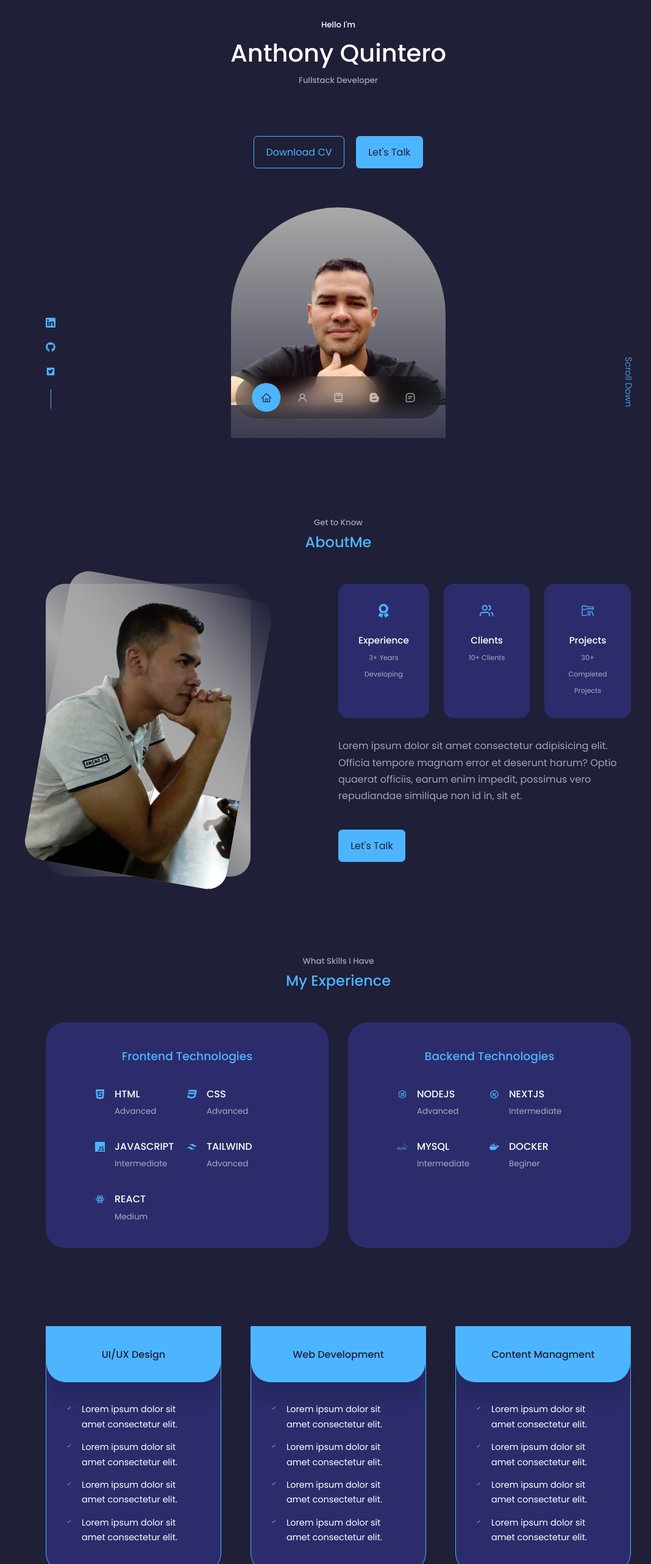
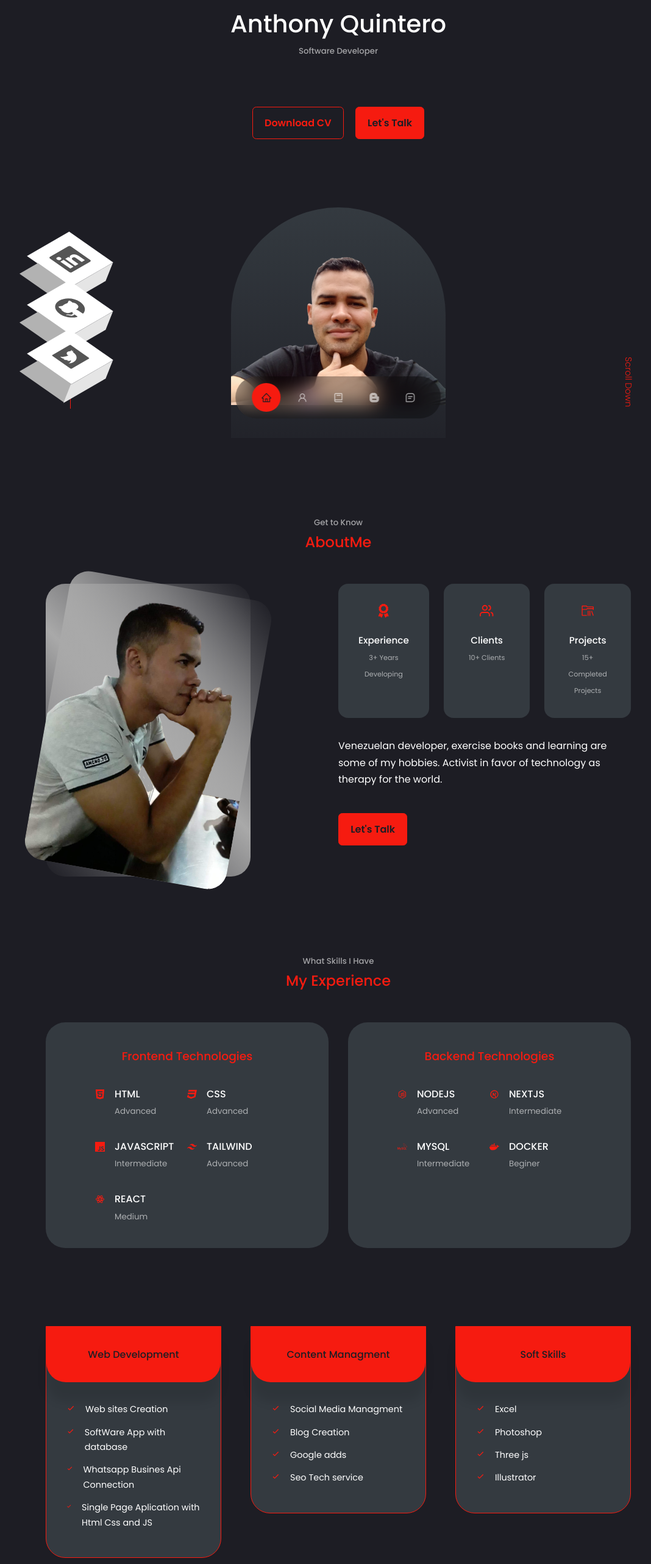
Before and after one commit to tonnyquintero/Tonnys-Portfolio, a React (Create React App) app: page / in a window 1280 px wide. Shown: the part 82-2646 px from the top of the page at 61% size, without its empty margins (85-1153 px from the left). Built offline with nearby package versions, Linux system fonts and the light colour scheme.

Commit message:
falta cv e idioma español

```diff
--- a/src/components/about/About.jsx
+++ b/src/components/about/About.jsx
@@ -32,11 +32,11 @@ const About = () => {
           <article className="about_card">
             <VscFolderLibrary className='about_icon'/>
             <h5>Projects</h5>
-            <small>30+ Completed Projects</small>
+            <small>15+ Completed Projects</small>
           </article>
         </div>
         <p>
-            Lorem ipsum dolor sit amet consectetur adipisicing elit. Officia tempore magnam error et deserunt harum? Optio quaerat officiis, earum enim impedit, possimus vero repudiandae similique non id in, sit et.
+        Venezuelan developer, exercise books and learning are some of my hobbies. Activist in favor of technology as therapy for the world.
         </p>
         <a href='#contact' className='btn btn-primary'>Let's Talk</a>
       </div>
--- a/src/components/about/about.css
+++ b/src/components/about/about.css
@@ -74,7 +74,7 @@
 
 .about_content p {
     margin: 2rem 0 2.6rem;
-    color: var(--color-light);
+    color: var(--color-white);
 }
 
 @media screen and (max-width: 1024px) {
--- a/src/components/contact/contact.css
+++ b/src/components/contact/contact.css
@@ -34,6 +34,7 @@
     margin-top: 0.7rem;
     display: inline-block;
     font-size: 0.8rem;
+    font-weight: bold;
 }
 
 form {
--- a/src/components/footer/Footer.jsx
+++ b/src/components/footer/Footer.jsx
@@ -20,9 +20,9 @@ const Footer = () => {
       </ul>
 
       <div className="footer_socials">
-        <a href='https://facebook.com'><FaGithub /></a>
-        <a href='https://instagram.com'><FiInstagram /></a>
-        <a href='https://twitter.com'><IoLogoTwitter /></a>
+        <a href='https://github.com/tonnyquintero'><FaGithub /></a>
+        <a href='https://www.instagram.com/tonnyy187/'><FiInstagram /></a>
+        <a href='https://twitter.com/tonny_187'><IoLogoTwitter /></a>
       </div>
 
       <div className="footer_copyright">
--- a/src/components/header/CTA.jsx
+++ b/src/components/header/CTA.jsx
@@ -1,10 +1,9 @@
 import React from 'react';
-import CV from '../../assets/fakeCv.pdf';
 
 const CTA = () => {
   return (
     <div className='cta'>
-        <a href={CV} download className='btn'>Download CV</a>
+        <a href='#contact' download className='btn'>Download CV</a>
         <a href='#contact' className='btn btn-primary'>Let's Talk</a>
     </div>
   )
--- a/src/components/header/Header.jsx
+++ b/src/components/header/Header.jsx
@@ -10,7 +10,7 @@ const Header = () => {
       <div className='container header_container'>
         <h5>Hello I'm</h5>
         <h1>Anthony Quintero</h1>
-        <h5 className='text-light'>Fullstack Developer</h5>
+        <h5 className='text-light'>Software Developer</h5>
         <CTA />
         <HeaderSocials />
 
--- a/src/components/header/HeaderSocials.jsx
+++ b/src/components/header/HeaderSocials.jsx
@@ -6,9 +6,11 @@ import {AiFillTwitterSquare} from 'react-icons/ai';
 const HeaderSocials = () => {
   return (
     <div className='header_socials'>
-        <a href='https://linkedin.com' target='blank'><BsLinkedin /></a>
-        <a href='https://github.com' target='blank'><FaGithub /></a>
-        <a href='https://twitter.com' target='blank'><AiFillTwitterSquare /></a>
+        <ul className='social_icons'>
+          <li><a className='fa' href='https://www.linkedin.com/in/anthony-quintero-216767182/' target='blank'><BsLinkedin size={40} /></a></li>
+          <li><a className='fa' href='https://github.com/tonnyquintero' target='blank'><FaGithub size={40} /></a></li>
+          <li><a className='fa' href='https://twitter.com/tonny_187' target='blank'><AiFillTwitterSquare size={45} /></a></li>
+        </ul>
     </div>
   )
 }
--- a/src/components/header/header.css
+++ b/src/components/header/header.css
@@ -1,6 +1,6 @@
 header {
     height: 100vh;
-    padding-top: 7rem;
+    padding-top: 4rem;
     overflow: hidden;
 }
 
@@ -34,13 +34,98 @@ header {
     background: var(--color-primary);
 }
 
+.social_icons li a {
+    position: relative;
+    display: block;
+    width: 80px;
+    height: 80px;
+    color: #555;
+    background: #fff;
+    display: flex;
+    text-decoration: none;
+    align-items: center;
+    justify-content: center;
+    transition: 0.5s;
+    box-shadow: -20px 20px 10px rgb(0, 0, 0 / 50%);
+    transform: perspective(1000px) rotate(-30deg) skew(25deg) translate(0,0);
+}
+
+.social_icons li a::before {
+    content: "";
+    position: absolute;
+    top: 19px;
+    left: -34px;
+    height: 100%;
+    width: 35px;
+    background: #b2b2b2;
+    transition: 0.5s;
+
+}
+
+.social_icons li a::after {
+    content: "";
+    position: absolute;
+    bottom: -20px;
+    left: -18px;
+    height: 20px;
+    width: 100%;
+    background: #e5e5e5;
+    transition: 0.5s;
+    transform: skew(120deg)  rotate(0deg);
+}
+
+.social_icons li a:hover {
+    transform: perspective(1000px) rotate(-30deg) skew(25deg) translate(20px, -20px);
+    box-shadow: -50px 50px 50px rgba(0, 0, 0, 0.5);
+}
+
+.social_icons li a:hover .fa {
+    color: #ffff;
+}
+
+.social_icons li:hover:nth-child(1) a {
+    background-color: #0e76a8;
+}
+
+.social_icons li:hover:nth-child(1) a::before {
+    background-color: #0e76a8;
+}
+
+.social_icons li:hover:nth-child(1) a::after {
+    background-color: #0e76a8;
+}
+
+.social_icons li:hover:nth-child(2) a {
+    background-color: #da0825;
+}
+
+.social_icons li:hover:nth-child(2) a::before {
+    background-color: #da0825;
+}
+
+.social_icons li:hover:nth-child(2) a::after {
+    background-color: #da0825;
+}
+
+.social_icons li:hover:nth-child(3) a {
+    background-color: #00acee;
+}
+
+.social_icons li:hover:nth-child(3) a::before {
+    background-color: #00acee;
+}
+
+.social_icons li:hover:nth-child(3) a::after {
+    background-color: #00acee;
+}
+
 .me {
-    background: linear-gradient(darkgray, transparent);
+    background: linear-gradient(#343a40, transparent);
     width: 22rem;
     height: 30rem;
     position: absolute;
     left: calc(50% - 11rem);
-    margin-top: 4rem;
+    margin-top: 7rem;
     border-radius: 12rem 12rem 0 0;
     overflow: hidden;
     padding: 0rem 0rem 1.5rem 0rem;
@@ -70,13 +155,17 @@ header {
     header {
       height: 100vh;
     }
-    .header_socials, .scroll_down {
+    .scroll_down {
         display: none;
+    }
+    .header_socials {
+        left: -7px;
+        z-index: 1;
     }
     .me {
         padding: 1rem 0 0;
         left: calc(50% - 10rem);
         width: 20rem;
-        margin-top: 5rem;
+        margin-top: 8rem;
     }
 }
--- a/src/components/services/Services.jsx
+++ b/src/components/services/Services.jsx
@@ -6,31 +6,8 @@ const Services = () => {
   return (
     <section id='services'>
       <div className="container services_container">
-        <article className='service'>
-          <div className="service_head">
-            <h3>UI/UX Design</h3>
-          </div>
 
-          <ul className='service_list'>
-            <li>
-              <BiCheck className='service_list-icon' />
-              <p>Lorem ipsum dolor sit amet consectetur elit.</p>
-            </li>
-            <li>
-              <BiCheck className='service_list-icon' />
-              <p>Lorem ipsum dolor sit amet consectetur elit.</p>
-            </li>
-            <li>
-              <BiCheck className='service_list-icon' />
-              <p>Lorem ipsum dolor sit amet consectetur elit.</p>
-            </li>
-            <li>
-              <BiCheck className='service_list-icon' />
-              <p>Lorem ipsum dolor sit amet consectetur elit.</p>
-            </li>
-          </ul>
-        </article>
-        <article className='service'>
+      <article className='service'>
           <div className="service_head">
             <h3>Web Development</h3>
           </div>
@@ -38,22 +15,24 @@ const Services = () => {
           <ul className='service_list'>
             <li>
               <BiCheck className='service_list-icon' />
-              <p>Lorem ipsum dolor sit amet consectetur elit.</p>
+              <p>Web sites Creation</p>
             </li>
             <li>
               <BiCheck className='service_list-icon' />
-              <p>Lorem ipsum dolor sit amet consectetur elit.</p>
+              <p>SoftWare App with database</p>
             </li>
             <li>
               <BiCheck className='service_list-icon' />
-              <p>Lorem ipsum dolor sit amet consectetur elit.</p>
+              <p>Whatsapp Busines Api Connection</p>
             </li>
             <li>
               <BiCheck className='service_list-icon' />
-              <p>Lorem ipsum dolor sit amet consectetur elit.</p>
+              <p>Single Page Aplication with Html Css and JS</p>
             </li>
           </ul>
         </article>
+
+
         <article className='service'>
           <div className="service_head">
             <h3>Content Managment</h3>
@@ -62,19 +41,44 @@ const Services = () => {
           <ul className='service_list'>
             <li>
               <BiCheck className='service_list-icon' />
-              <p>Lorem ipsum dolor sit amet consectetur elit.</p>
+              <p>Social Media Managment</p>
             </li>
             <li>
               <BiCheck className='service_list-icon' />
-              <p>Lorem ipsum dolor sit amet consectetur elit.</p>
+              <p>Blog Creation</p>
             </li>
             <li>
               <BiCheck className='service_list-icon' />
-              <p>Lorem ipsum dolor sit amet consectetur elit.</p>
+              <p>Google adds</p>
             </li>
             <li>
               <BiCheck className='service_list-icon' />
-              <p>Lorem ipsum dolor sit amet consectetur elit.</p>
+              <p>Seo Tech service</p>
+            </li>
+          </ul>
+        </article>
+
+        <article className='service'>
+          <div className="service_head">
+            <h3>Soft Skills</h3>
+          </div>
+
+          <ul className='service_list'>
+            <li>
+              <BiCheck className='service_list-icon' />
+              <p>Excel</p>
+            </li>
+            <li>
+              <BiCheck className='service_list-icon' />
+              <p>Photoshop</p>
+            </li>
+            <li>
+              <BiCheck className='service_list-icon' />
+              <p>Three js</p>
+            </li>
+            <li>
+              <BiCheck className='service_list-icon' />
+              <p>Illustrator</p>
             </li>
           </ul>
         </article>
--- a/src/components/testimonials/Testimonials.jsx
+++ b/src/components/testimonials/Testimonials.jsx
@@ -30,16 +30,16 @@ const data = [
   {
     image: solidity,
     title: 'El futuro de Solidity',
-    review: 'Lorem ipsum dolor sit amet consectetur adipisicing elit. Temporibus perspiciatis ea aliquid tempora quis vitae magnam doloribus. Dolor, tempora iure dicta soluta eius eum consequatur reiciendis nulla, molestiae recusandae exercitationem!',
-    link: 'https://tonnys-lab.blogspot.com/2022/07/la-despedida-de-internet-explorer.html'
+    review: '  Para entender lo que es Solidity, primero tienes que entender qué son los contratos inteligentes o smart contracts. Se trata de un concepto de contrato que se empezó a debatir en los 90, pero que no ha sido hasta la llegada de las criptomonedas...',
+    link: 'https://tonnys-lab.blogspot.com/2022/07/el-futuro-de-solidity.html'
   }
 ]
 
 const Testimonials = () => {
   return (
     <section id='testimonials'>
-      <h5>Blogs</h5>
-      <h2>Entrys</h2>
+      <h5>Posts</h5>
+      <h2>Blog</h2>
 
       <Swiper className="container testimonial_container"
         modules={[ Navigation, Pagination ]}
@@ -72,4 +72,4 @@ const Testimonials = () => {
   )
 }
 
-export default Testimonials
+export default Testimonials;
--- a/src/components/testimonials/testimonials.css
+++ b/src/components/testimonials/testimonials.css
@@ -33,6 +33,7 @@
     background: var(--color-primary);
     display: inline-block;
     color: var(--color-bg);
+    font-weight: bold;
     padding: 0.75rem 1.2rem;
     border-radius: 0.4rem;
     cursor: pointer;
--- a/src/index.css
+++ b/src/index.css
@@ -12,9 +12,9 @@
 }
 
 :root {
-    --color-bg: #1f1f38;
-    --color-bg-variant: #2c2c6c;
-    --color-primary: #4db5ff;
+    --color-bg: #1d1d24;
+    --color-bg-variant: #343a40;
+    --color-primary: #f61b10;
     --color-primary-variant: rgba(77, 181, 255, 0.4);
     --color-white: #fff;
     --color-light: rgba(255, 255, 255, 0.6);
@@ -88,6 +88,7 @@ a:hover {
     color: var(--color-primary);
     padding: 0.75rem 1.2rem;
     border-radius: 0.4rem;
+    font-weight: bold;
     cursor: pointer;
     border: 1px solid var(--color-primary);
     transition: var(--transition);
```
Also changed, not shown: src/assets/fach.png (added), src/assets/fach2.png (added).
